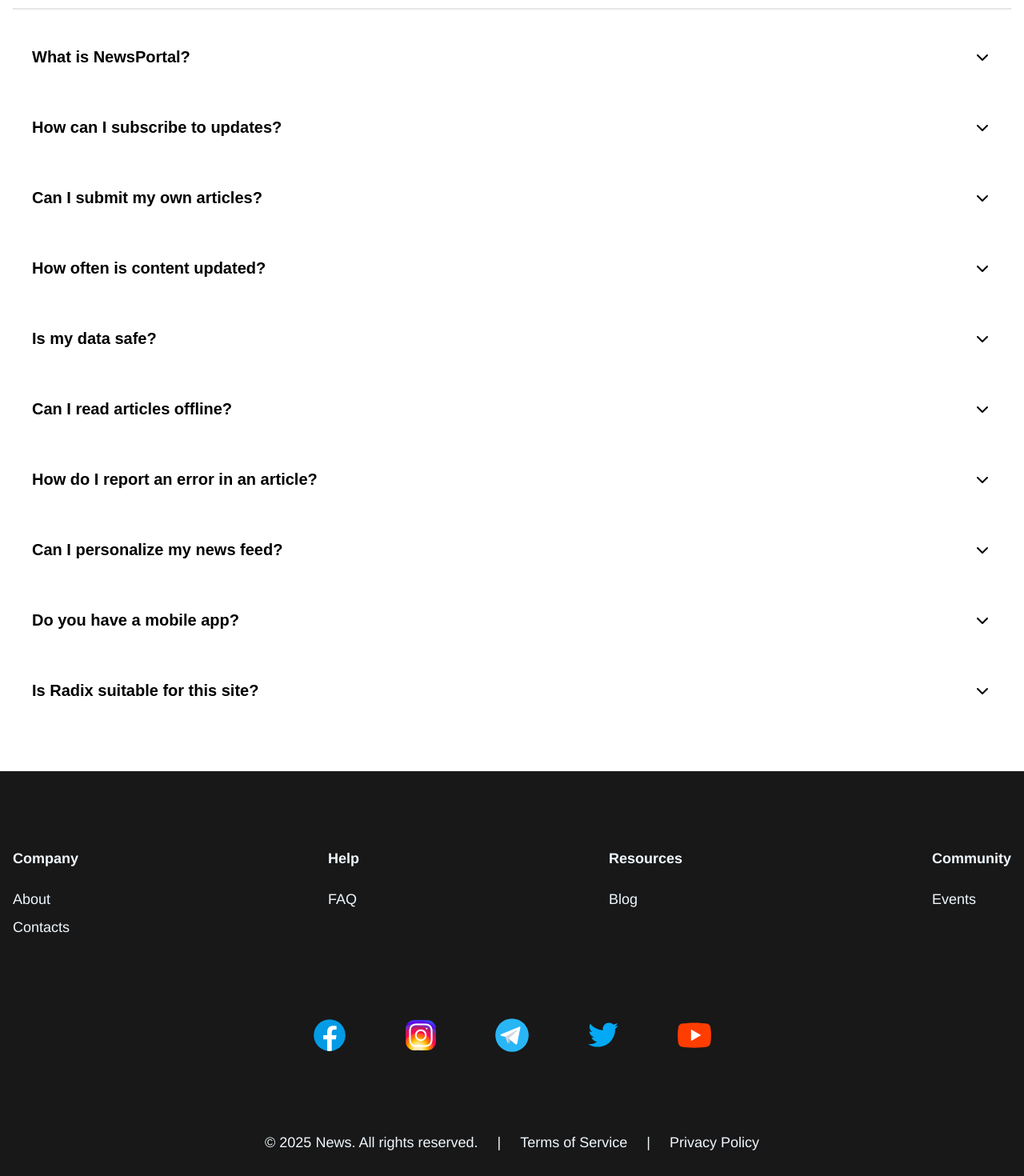
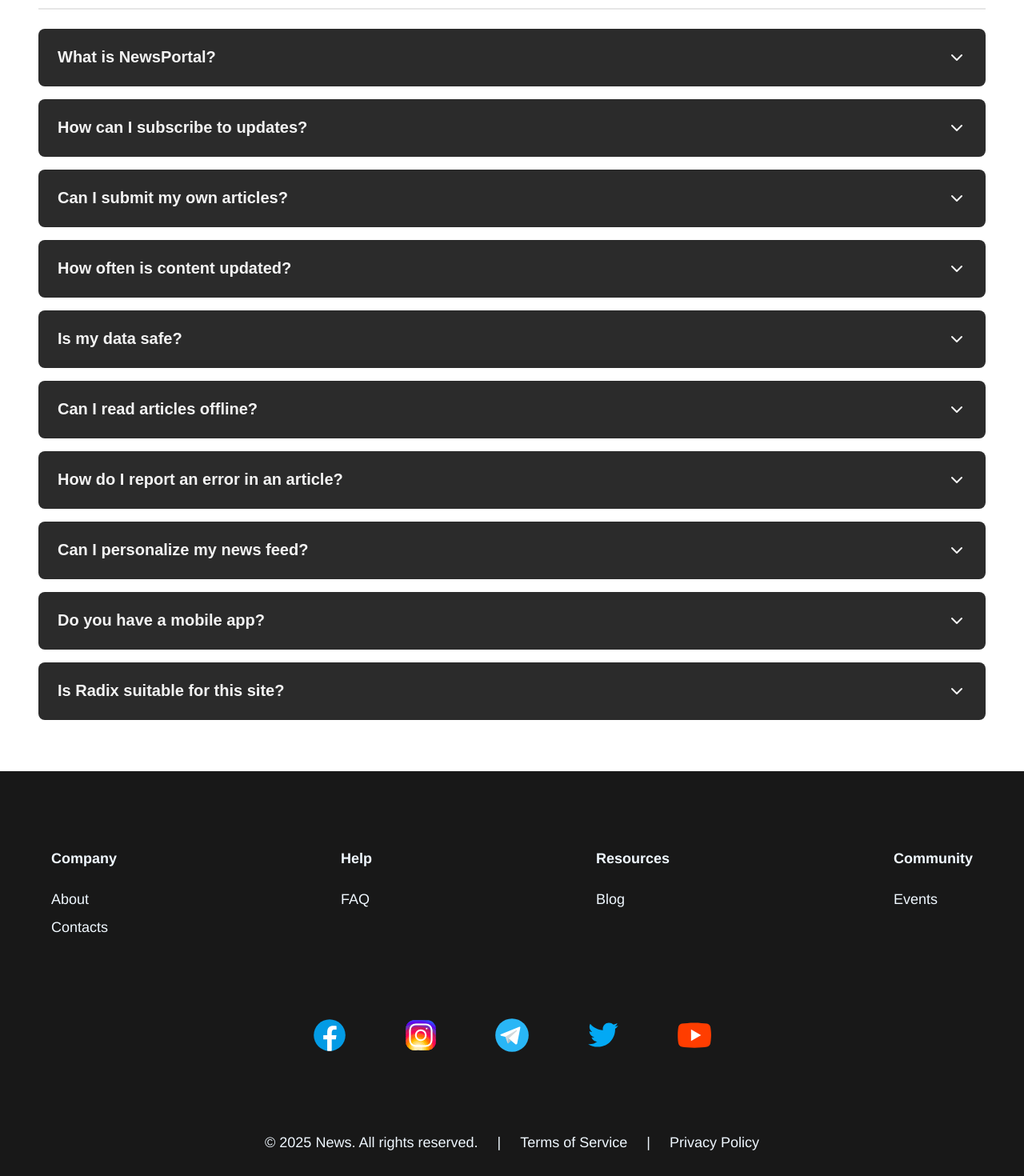
Before and after one commit to anton-lazorenko/News_Website_Pet_Project, a React (Vite) app: page /faq in a window 1280 px wide. Shown: the part 180-1650 px from the top of the page at 80% size. Built offline with nearby package versions, Linux system fonts and the light colour scheme; no server answers.

Commit message:
fix: paddings for layout, buttons color for FAQ Component

```diff
--- a/src/App.css
+++ b/src/App.css
@@ -1,7 +1,7 @@
 .wrapper {
   max-width: 1440px;
   margin: 0 auto;
-  padding: 0 16px;
+  padding: 0 48px;
   transition: 0.3s, color 0.3s;
 }
 
@@ -20,3 +20,11 @@ body.dark {
   background: #1e1e1e;
   color: #f5f5dc;
 }
+
+
+
+@media (max-width:960px) {
+   .wrapper {
+    padding: 0 16px;
+   }
+}
--- a/src/components/Footer/footer.css
+++ b/src/components/Footer/footer.css
@@ -1,7 +1,7 @@
 .footer-container {
   max-width: 1440px;
   margin: 64px auto 0;
-  padding: 96px 0 32px;
+  padding: 96px 48px 32px;
   display: flex;
   justify-content: space-between;
   flex-direction: column;
@@ -35,6 +35,7 @@
 @media (max-width: 960px) {
   .footer-container {
     align-items: center;
+    padding: 64px 16px 32px;
   }
 
   .footer-items {
--- a/src/components/Register/Register.jsx
+++ b/src/components/Register/Register.jsx
@@ -22,8 +22,7 @@ export function Register({ onClose }) {
     });
 
     const data = await res.json();
-
-     onClose();
+    onClose();
   }
 
   return (
--- a/src/components/Register/register.css
+++ b/src/components/Register/register.css
@@ -1,4 +1,7 @@
+
 .register-form {
+  width: 90%;
+  max-width: 600px;
   position: fixed;
   top: 50%;
   left: 50%;
@@ -25,8 +28,22 @@
 }
 
 .register-items input {
-  max-width: 600px;
   padding: 16px;
   border: 0;
   outline: none;
 }
+
+@media (max-width:960px) {
+  .register-form {
+    padding: 32px;
+    gap: 24px;
+  }
+
+  .register-items {
+    gap: 24px;
+  }
+
+  .register-items input {
+    padding: 12px;
+  }
+}
--- a/src/pages/FaqPage/FaqPage.css
+++ b/src/pages/FaqPage/FaqPage.css
@@ -1,8 +1,8 @@
 .accordion-item { margin-bottom: 16px; }
 .accordion-item:nth-child(1) { margin-top: 24px; }
-.accordion-trigger { border-radius: 8px; outline: none; width: 100%; display: flex; justify-content: space-between; padding: 24px; color: black; cursor: pointer; background: #ffffff; }
+.accordion-trigger {  border-radius: 8px; outline: none; width: 100%; display: flex; justify-content: space-between; padding: 24px; color: var(--btn-text); cursor: pointer; background: var(--btn-bg); }
 .accordion-trigger:hover { background: #6b6b6b; color: #ffffff; }
 .accordion-content { padding: 16px; background: var(--bg-text); border-radius: 8px; }
 .accordion-icon { transition: transform 0.3s; }
 [data-state="open"] .accordion-icon { transform: rotate(180deg); }
-[data-state="open"] .accordion-trigger { background: #6b6b6b; color: #ffffff;}
+[data-state="open"] .accordion-trigger { background: #6b6b6b; color: var(--btn-text);}
```
Also changed, not shown: src/components/ArticleCard/ArticleCard.jsx (line endings or trailing spaces).
